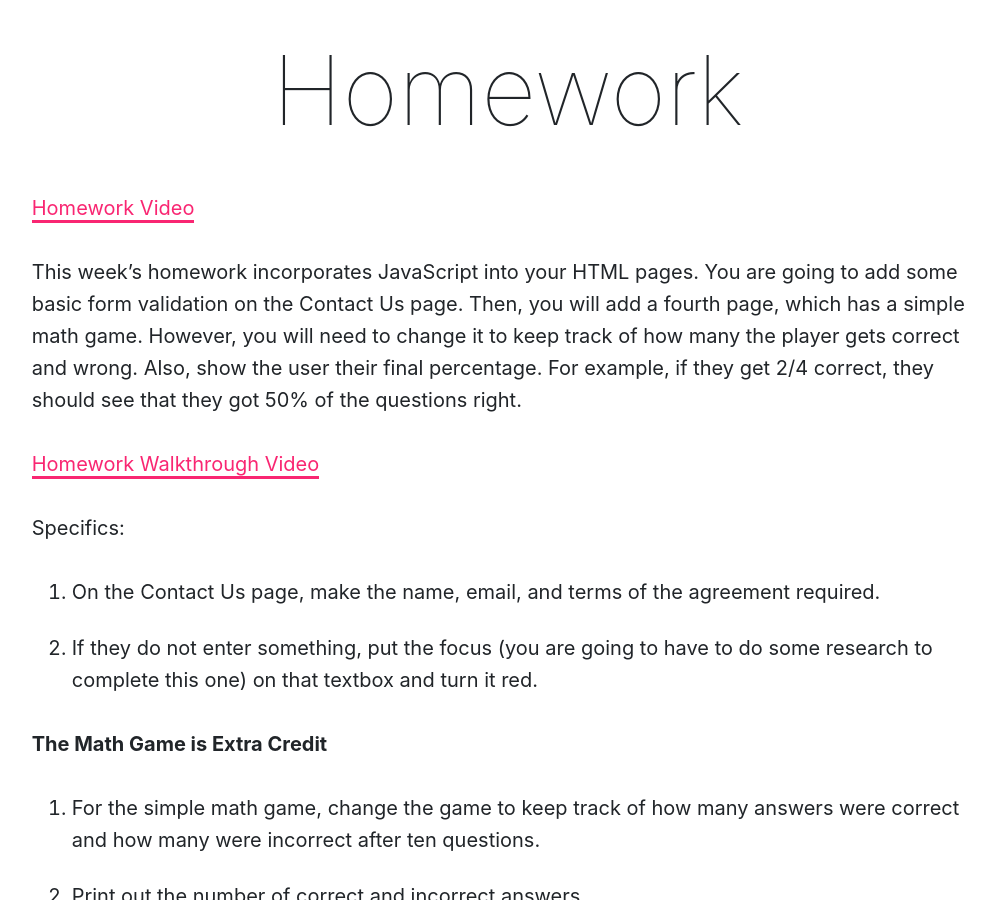
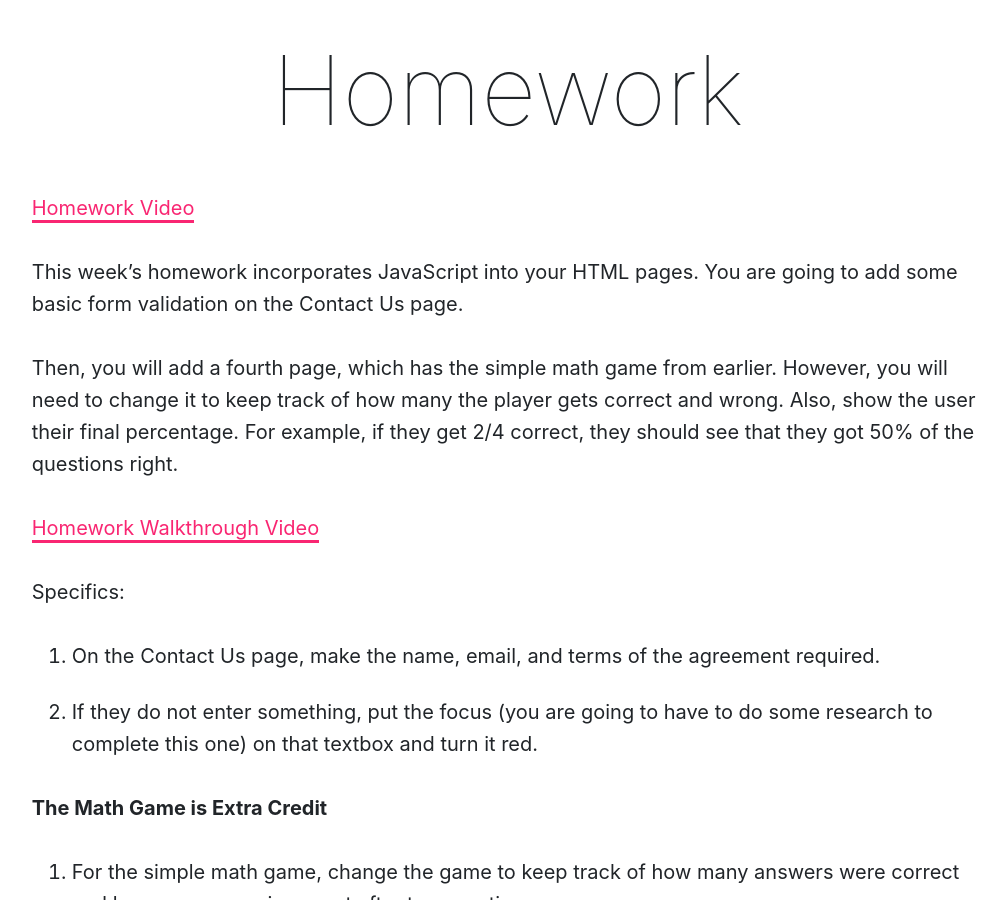
Before and after one commit to Montana-Media-Arts/120_CreativeCoding1-Spring2021, a Jekyll site: the page built from modules/week-8/_posts/2017-01-20-homework.md, in a window 1280 px wide and 900 px high, scrolled down 389 px. Shown: the whole window, without its empty margins (132-1139 px from the left). Built offline with Jekyll 4.4.1, drawn with Linux system fonts in a browser that asks for light colours; nearby versions of some CDN libraries.

Commit message:
Update 2017-01-20-homework.md

```diff
--- a/modules/week-8/_posts/2017-01-20-homework.md
+++ b/modules/week-8/_posts/2017-01-20-homework.md
@@ -8,7 +8,9 @@ jotted: false
 
 <p><a href="//www.youtube.com/embed/o7hI70yPrpY" data-lity>Homework Video</a></p>
 
-This week's homework incorporates JavaScript into your HTML pages. You are going to add some basic form validation on the Contact Us page. Then, you will add a fourth page, which has a simple math game. However, you will need to change it to keep track of how many the player gets correct and wrong. Also, show the user their final percentage. For example, if they get 2/4 correct, they should see that they got 50% of the questions right.
+This week's homework incorporates JavaScript into your HTML pages. You are going to add some basic form validation on the Contact Us page.
+
+Then, you will add a fourth page, which has the simple math game from earlier. However, you will need to change it to keep track of how many the player gets correct and wrong. Also, show the user their final percentage. For example, if they get 2/4 correct, they should see that they got 50% of the questions right.
 
 <p><a href="//youtu.be/TZd2xQzUNjg" data-lity>Homework Walkthrough Video</a></p>
 
```
